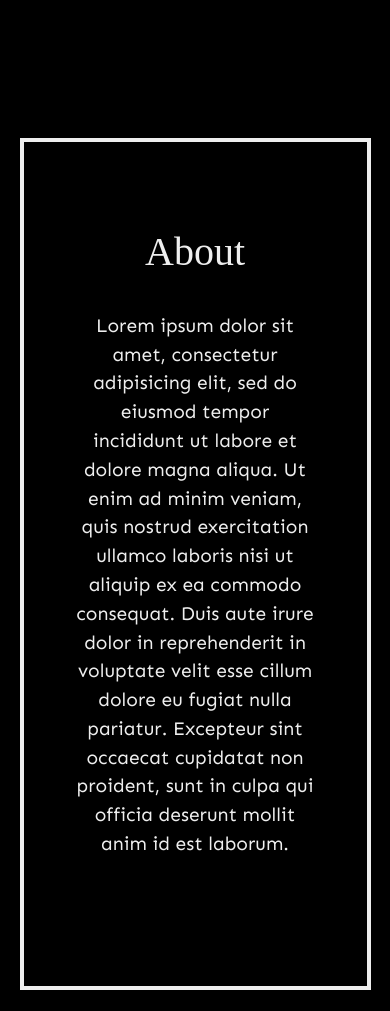
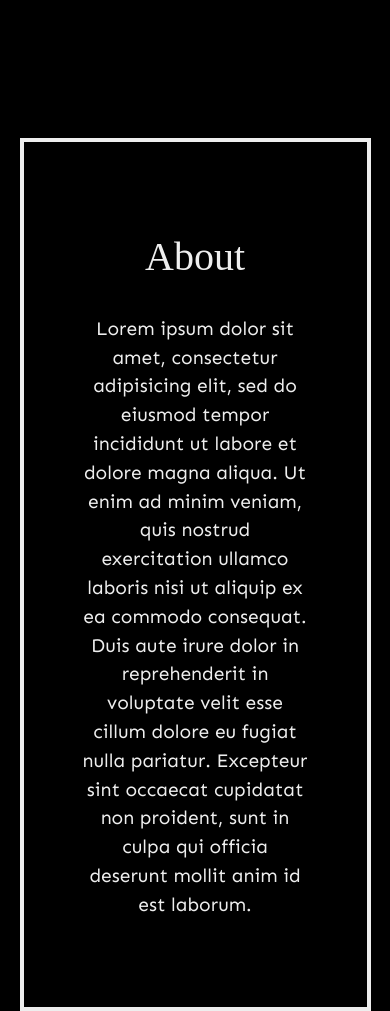
Before and after one commit to gintobean/KoreanRestaurant, a plain HTML site: page index.html in a window 390 px wide. Shown: the part 1040-2051 px from the top of the page. Drawn offline with nearby package versions, Linux system fonts and the light colour scheme; a web font is replaced by a local one.

Commit message:
Add files via upload

```diff
--- a/styles.css
+++ b/styles.css
@@ -109,6 +109,7 @@ body {
   height: 100vh;
   text-align: center;
   position: relative;
+  display: block;
 }
 
 .title-description {
@@ -316,11 +317,16 @@ body {
     text-align: center;
   }
 
+  .section-title {
+    text-align: center;
+  }
+
   .about-description, .info-description {
     width: 100%;
     margin: 10% 0;
     min-height: 771px;
     border: 4px solid #eee;
+    padding: 3% 3%;
   }
 
   .half-wrapper {
```
